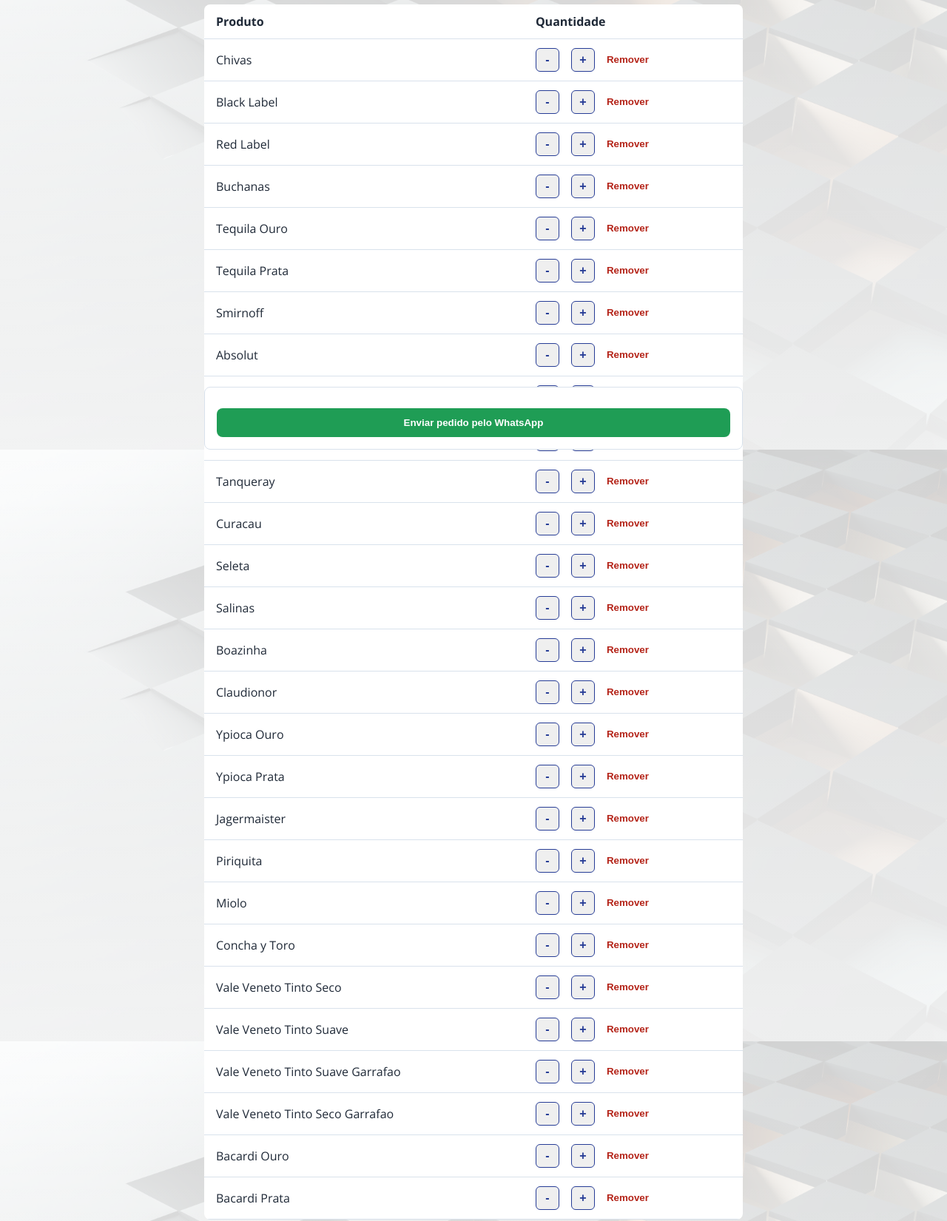
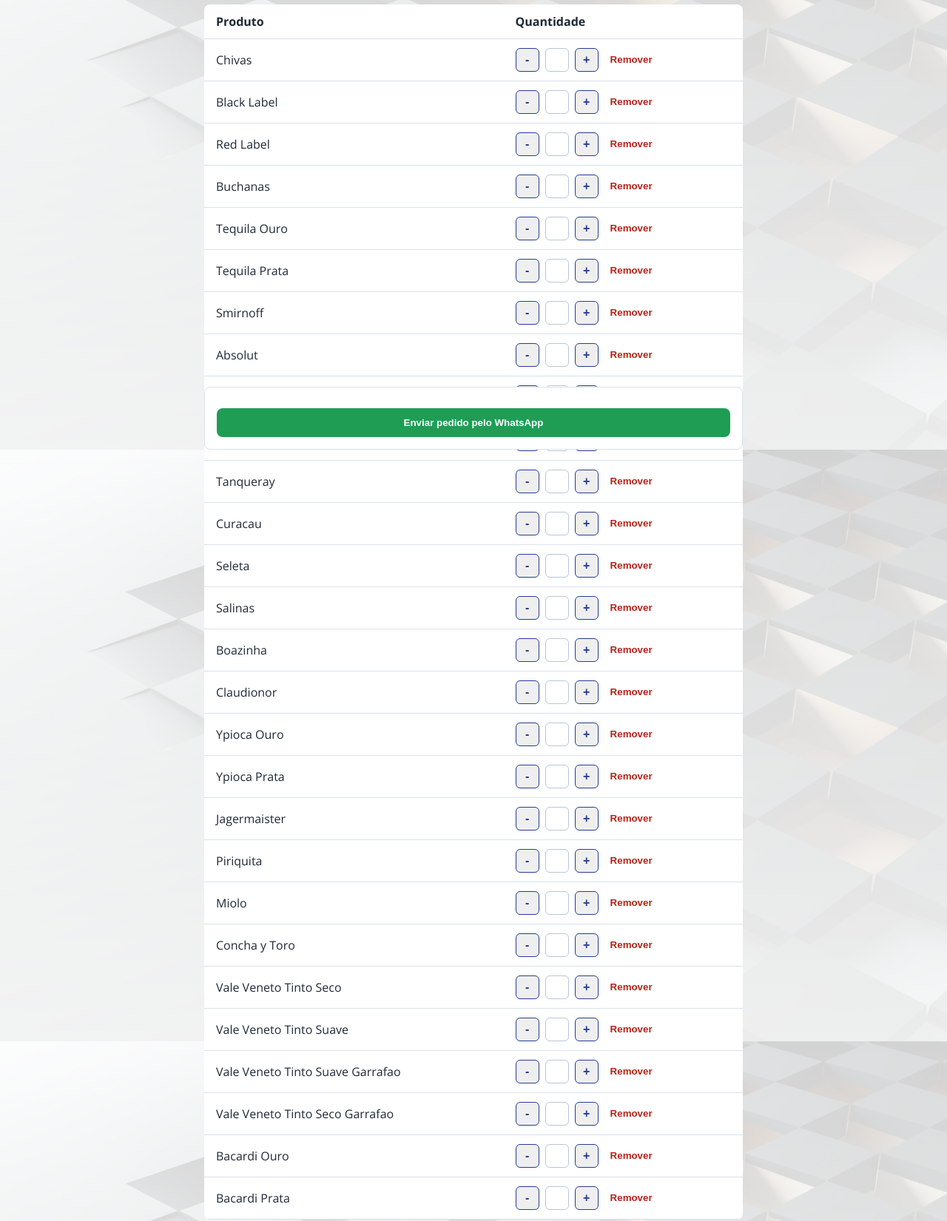
Before and after one commit to alexromacho/portifolho, a plain HTML site: page vero.html in a window 1280 px wide. Shown: the part 192-1843 px from the top of the page at 74% size. Drawn offline with nearby package versions, Linux system fonts and the light colour scheme; a web font is replaced by a local one.

Commit message:
Adiciona campo de quantidade na Vero

```diff
--- a/assets.css/style.css
+++ b/assets.css/style.css
@@ -170,6 +170,24 @@
     width: 32px;
 }
 
+.qty__input {
+    border: 1px solid #b8c6d6;
+    border-radius: 6px;
+    color: #1f2937;
+    font-size: 1rem;
+    font-weight: 700;
+    height: 32px;
+    padding: 0;
+    text-align: center;
+    width: 32px;
+}
+
+.qty__input::-webkit-inner-spin-button,
+.qty__input::-webkit-outer-spin-button {
+    appearance: none;
+    margin: 0;
+}
+
 .formulario {
     background: #ffffff;
     border: 1px solid #d9e2ec;
--- a/java.js
+++ b/java.js
@@ -72,7 +72,7 @@
         const itens = Array.from(pedidoVero.querySelectorAll("tbody tr"))
             .map((linha) => {
                 const produto = linha.dataset.produto;
-                const quantidade = Number(linha.querySelector(".qty span").textContent);
+                const quantidade = obterQuantidade(linha.querySelector(".qty"));
 
                 return `${quantidade}x ${produto}`;
             })
@@ -111,15 +111,15 @@
 function alterarQuantidade(botao) {
     const controle = botao.closest(".qty");
     const botoes = Array.from(controle.querySelectorAll("button"));
-    const valor = controle.querySelector("span");
-    const atual = Number(valor.textContent) || 0;
+    const valor = obterCampoQuantidade(controle);
+    const atual = obterQuantidade(controle);
 
     if (botao === botoes[0]) {
-        valor.textContent = Math.max(0, atual - 1);
+        definirQuantidade(valor, Math.max(0, atual - 1));
         return;
     }
 
-    valor.textContent = atual + 1;
+    definirQuantidade(valor, atual + 1);
 }
 
 function adicionarItemNaLista(formulario) {
@@ -159,7 +159,7 @@
         <td>
             <div class="qty">
                 <button type="button">-</button>
-                <span></span>
+                <input class="qty__input" type="number" min="0" inputmode="numeric" aria-label="Quantidade">
                 <button type="button">+</button>
                 <button class="remover-item" type="button" data-remove-row>Remover</button>
             </div>
@@ -206,7 +206,7 @@
 function buscarItensAdicionados(formulario) {
     return Array.from(formulario.querySelectorAll(".lista-itens li"))
         .map((linha) => {
-            const quantidade = Number(linha.querySelector(".qty span").textContent) || 0;
+            const quantidade = obterQuantidade(linha.querySelector(".qty"));
 
             return `${quantidade}x ${linha.dataset.produto}`;
         })
@@ -228,6 +228,25 @@
     window.open(`https://wa.me/${telefones[fornecedor]}?text=${encodeURIComponent(texto)}`, "_blank");
 }
 
+function obterCampoQuantidade(controle) {
+    return controle.querySelector(".qty__input") || controle.querySelector("span");
+}
+
+function obterQuantidade(controle) {
+    const campo = obterCampoQuantidade(controle);
+
+    return Number(campo.value || campo.textContent) || 0;
+}
+
+function definirQuantidade(campo, quantidade) {
+    if (campo.matches("input")) {
+        campo.value = quantidade || "";
+        return;
+    }
+
+    campo.textContent = quantidade || "";
+}
+
 function escaparHtml(texto) {
     return texto.replace(/[&<>"']/g, (caractere) => {
         const mapa = {
--- a/service-worker.js
+++ b/service-worker.js
@@ -1,4 +1,4 @@
-const CACHE_NAME = "pedidos-fornecedores-v4";
+const CACHE_NAME = "pedidos-fornecedores-v5";
 const ARQUIVOS = [
     "./",
     "./index.html",
--- a/vero.html
+++ b/vero.html
@@ -35,34 +35,34 @@
                     </tr>
                 </thead>
                 <tbody>
-                    <tr data-produto="Chivas"><td>Chivas</td><td><div class="qty"><button type="button">-</button><span></span><button type="button">+</button></div></td></tr>
-                    <tr data-produto="Black Label"><td>Black Label</td><td><div class="qty"><button type="button">-</button><span></span><button type="button">+</button></div></td></tr>
-                    <tr data-produto="Red Label"><td>Red Label</td><td><div class="qty"><button type="button">-</button><span></span><button type="button">+</button></div></td></tr>
-                    <tr data-produto="Buchanas"><td>Buchanas</td><td><div class="qty"><button type="button">-</button><span></span><button type="button">+</button></div></td></tr>
-                    <tr data-produto="Tequila Ouro"><td>Tequila Ouro</td><td><div class="qty"><button type="button">-</button><span></span><button type="button">+</button></div></td></tr>
-                    <tr data-produto="Tequila Prata"><td>Tequila Prata</td><td><div class="qty"><button type="button">-</button><span></span><button type="button">+</button></div></td></tr>
-                    <tr data-produto="Smirnoff"><td>Smirnoff</td><td><div class="qty"><button type="button">-</button><span></span><button type="button">+</button></div></td></tr>
-                    <tr data-produto="Absolut"><td>Absolut</td><td><div class="qty"><button type="button">-</button><span></span><button type="button">+</button></div></td></tr>
-                    <tr data-produto="Ice"><td>Ice</td><td><div class="qty"><button type="button">-</button><span></span><button type="button">+</button></div></td></tr>
-                    <tr data-produto="Curacau Blue"><td>Curacau Blue</td><td><div class="qty"><button type="button">-</button><span></span><button type="button">+</button></div></td></tr>
-                    <tr data-produto="Tanqueray"><td>Tanqueray</td><td><div class="qty"><button type="button">-</button><span></span><button type="button">+</button></div></td></tr>
-                    <tr data-produto="Curacau"><td>Curacau</td><td><div class="qty"><button type="button">-</button><span></span><button type="button">+</button></div></td></tr>
-                    <tr data-produto="Seleta"><td>Seleta</td><td><div class="qty"><button type="button">-</button><span></span><button type="button">+</button></div></td></tr>
-                    <tr data-produto="Salinas"><td>Salinas</td><td><div class="qty"><button type="button">-</button><span></span><button type="button">+</button></div></td></tr>
-                    <tr data-produto="Boazinha"><td>Boazinha</td><td><div class="qty"><button type="button">-</button><span></span><button type="button">+</button></div></td></tr>
-                    <tr data-produto="Claudionor"><td>Claudionor</td><td><div class="qty"><button type="button">-</button><span></span><button type="button">+</button></div></td></tr>
-                    <tr data-produto="Ypioca Ouro"><td>Ypioca Ouro</td><td><div class="qty"><button type="button">-</button><span></span><button type="button">+</button></div></td></tr>
-                    <tr data-produto="Ypioca Prata"><td>Ypioca Prata</td><td><div class="qty"><button type="button">-</button><span></span><button type="button">+</button></div></td></tr>
-                    <tr data-produto="Jagermaister"><td>Jagermaister</td><td><div class="qty"><button type="button">-</button><span></span><button type="button">+</button></div></td></tr>
-                    <tr data-produto="Piriquita"><td>Piriquita</td><td><div class="qty"><button type="button">-</button><span></span><button type="button">+</button></div></td></tr>
-                    <tr data-produto="Miolo"><td>Miolo</td><td><div class="qty"><button type="button">-</button><span></span><button type="button">+</button></div></td></tr>
-                    <tr data-produto="Concha y Toro"><td>Concha y Toro</td><td><div class="qty"><button type="button">-</button><span></span><button type="button">+</button></div></td></tr>
-                    <tr data-produto="Vale Veneto Tinto Seco"><td>Vale Veneto Tinto Seco</td><td><div class="qty"><button type="button">-</button><span></span><button type="button">+</button></div></td></tr>
-                    <tr data-produto="Vale Veneto Tinto Suave"><td>Vale Veneto Tinto Suave</td><td><div class="qty"><button type="button">-</button><span></span><button type="button">+</button></div></td></tr>
-                    <tr data-produto="Vale Veneto Tinto Suave Garrafao"><td>Vale Veneto Tinto Suave Garrafao</td><td><div class="qty"><button type="button">-</button><span></span><button type="button">+</button></div></td></tr>
-                    <tr data-produto="Vale Veneto Tinto Seco Garrafao"><td>Vale Veneto Tinto Seco Garrafao</td><td><div class="qty"><button type="button">-</button><span></span><button type="button">+</button></div></td></tr>
-                    <tr data-produto="Bacardi Ouro"><td>Bacardi Ouro</td><td><div class="qty"><button type="button">-</button><span></span><button type="button">+</button></div></td></tr>
-                    <tr data-produto="Bacardi Prata"><td>Bacardi Prata</td><td><div class="qty"><button type="button">-</button><span></span><button type="button">+</button></div></td></tr>
+                    <tr data-produto="Chivas"><td>Chivas</td><td><div class="qty"><button type="button">-</button><input class="qty__input" type="number" min="0" inputmode="numeric" aria-label="Quantidade"><button type="button">+</button></div></td></tr>
+                    <tr data-produto="Black Label"><td>Black Label</td><td><div class="qty"><button type="button">-</button><input class="qty__input" type="number" min="0" inputmode="numeric" aria-label="Quantidade"><button type="button">+</button></div></td></tr>
+                    <tr data-produto="Red Label"><td>Red Label</td><td><div class="qty"><button type="button">-</button><input class="qty__input" type="number" min="0" inputmode="numeric" aria-label="Quantidade"><button type="button">+</button></div></td></tr>
+                    <tr data-produto="Buchanas"><td>Buchanas</td><td><div class="qty"><button type="button">-</button><input class="qty__input" type="number" min="0" inputmode="numeric" aria-label="Quantidade"><button type="button">+</button></div></td></tr>
+                    <tr data-produto="Tequila Ouro"><td>Tequila Ouro</td><td><div class="qty"><button type="button">-</button><input class="qty__input" type="number" min="0" inputmode="numeric" aria-label="Quantidade"><button type="button">+</button></div></td></tr>
+                    <tr data-produto="Tequila Prata"><td>Tequila Prata</td><td><div class="qty"><button type="button">-</button><input class="qty__input" type="number" min="0" inputmode="numeric" aria-label="Quantidade"><button type="button">+</button></div></td></tr>
+                    <tr data-produto="Smirnoff"><td>Smirnoff</td><td><div class="qty"><button type="button">-</button><input class="qty__input" type="number" min="0" inputmode="numeric" aria-label="Quantidade"><button type="button">+</button></div></td></tr>
+                    <tr data-produto="Absolut"><td>Absolut</td><td><div class="qty"><button type="button">-</button><input class="qty__input" type="number" min="0" inputmode="numeric" aria-label="Quantidade"><button type="button">+</button></div></td></tr>
+                    <tr data-produto="Ice"><td>Ice</td><td><div class="qty"><button type="button">-</button><input class="qty__input" type="number" min="0" inputmode="numeric" aria-label="Quantidade"><button type="button">+</button></div></td></tr>
+                    <tr data-produto="Curacau Blue"><td>Curacau Blue</td><td><div class="qty"><button type="button">-</button><input class="qty__input" type="number" min="0" inputmode="numeric" aria-label="Quantidade"><button type="button">+</button></div></td></tr>
+                    <tr data-produto="Tanqueray"><td>Tanqueray</td><td><div class="qty"><button type="button">-</button><input class="qty__input" type="number" min="0" inputmode="numeric" aria-label="Quantidade"><button type="button">+</button></div></td></tr>
+                    <tr data-produto="Curacau"><td>Curacau</td><td><div class="qty"><button type="button">-</button><input class="qty__input" type="number" min="0" inputmode="numeric" aria-label="Quantidade"><button type="button">+</button></div></td></tr>
+                    <tr data-produto="Seleta"><td>Seleta</td><td><div class="qty"><button type="button">-</button><input class="qty__input" type="number" min="0" inputmode="numeric" aria-label="Quantidade"><button type="button">+</button></div></td></tr>
+                    <tr data-produto="Salinas"><td>Salinas</td><td><div class="qty"><button type="button">-</button><input class="qty__input" type="number" min="0" inputmode="numeric" aria-label="Quantidade"><button type="button">+</button></div></td></tr>
+                    <tr data-produto="Boazinha"><td>Boazinha</td><td><div class="qty"><button type="button">-</button><input class="qty__input" type="number" min="0" inputmode="numeric" aria-label="Quantidade"><button type="button">+</button></div></td></tr>
+                    <tr data-produto="Claudionor"><td>Claudionor</td><td><div class="qty"><button type="button">-</button><input class="qty__input" type="number" min="0" inputmode="numeric" aria-label="Quantidade"><button type="button">+</button></div></td></tr>
+                    <tr data-produto="Ypioca Ouro"><td>Ypioca Ouro</td><td><div class="qty"><button type="button">-</button><input class="qty__input" type="number" min="0" inputmode="numeric" aria-label="Quantidade"><button type="button">+</button></div></td></tr>
+                    <tr data-produto="Ypioca Prata"><td>Ypioca Prata</td><td><div class="qty"><button type="button">-</button><input class="qty__input" type="number" min="0" inputmode="numeric" aria-label="Quantidade"><button type="button">+</button></div></td></tr>
+                    <tr data-produto="Jagermaister"><td>Jagermaister</td><td><div class="qty"><button type="button">-</button><input class="qty__input" type="number" min="0" inputmode="numeric" aria-label="Quantidade"><button type="button">+</button></div></td></tr>
+                    <tr data-produto="Piriquita"><td>Piriquita</td><td><div class="qty"><button type="button">-</button><input class="qty__input" type="number" min="0" inputmode="numeric" aria-label="Quantidade"><button type="button">+</button></div></td></tr>
+                    <tr data-produto="Miolo"><td>Miolo</td><td><div class="qty"><button type="button">-</button><input class="qty__input" type="number" min="0" inputmode="numeric" aria-label="Quantidade"><button type="button">+</button></div></td></tr>
+                    <tr data-produto="Concha y Toro"><td>Concha y Toro</td><td><div class="qty"><button type="button">-</button><input class="qty__input" type="number" min="0" inputmode="numeric" aria-label="Quantidade"><button type="button">+</button></div></td></tr>
+                    <tr data-produto="Vale Veneto Tinto Seco"><td>Vale Veneto Tinto Seco</td><td><div class="qty"><button type="button">-</button><input class="qty__input" type="number" min="0" inputmode="numeric" aria-label="Quantidade"><button type="button">+</button></div></td></tr>
+                    <tr data-produto="Vale Veneto Tinto Suave"><td>Vale Veneto Tinto Suave</td><td><div class="qty"><button type="button">-</button><input class="qty__input" type="number" min="0" inputmode="numeric" aria-label="Quantidade"><button type="button">+</button></div></td></tr>
+                    <tr data-produto="Vale Veneto Tinto Suave Garrafao"><td>Vale Veneto Tinto Suave Garrafao</td><td><div class="qty"><button type="button">-</button><input class="qty__input" type="number" min="0" inputmode="numeric" aria-label="Quantidade"><button type="button">+</button></div></td></tr>
+                    <tr data-produto="Vale Veneto Tinto Seco Garrafao"><td>Vale Veneto Tinto Seco Garrafao</td><td><div class="qty"><button type="button">-</button><input class="qty__input" type="number" min="0" inputmode="numeric" aria-label="Quantidade"><button type="button">+</button></div></td></tr>
+                    <tr data-produto="Bacardi Ouro"><td>Bacardi Ouro</td><td><div class="qty"><button type="button">-</button><input class="qty__input" type="number" min="0" inputmode="numeric" aria-label="Quantidade"><button type="button">+</button></div></td></tr>
+                    <tr data-produto="Bacardi Prata"><td>Bacardi Prata</td><td><div class="qty"><button type="button">-</button><input class="qty__input" type="number" min="0" inputmode="numeric" aria-label="Quantidade"><button type="button">+</button></div></td></tr>
                 </tbody>
             </table>
 
```
